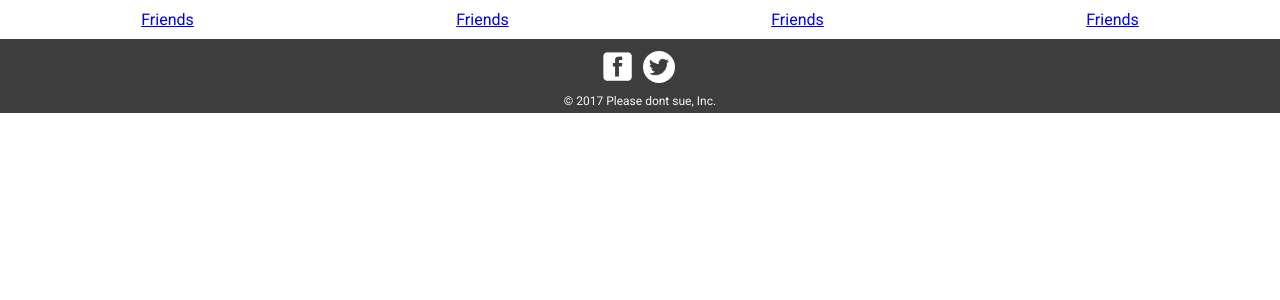
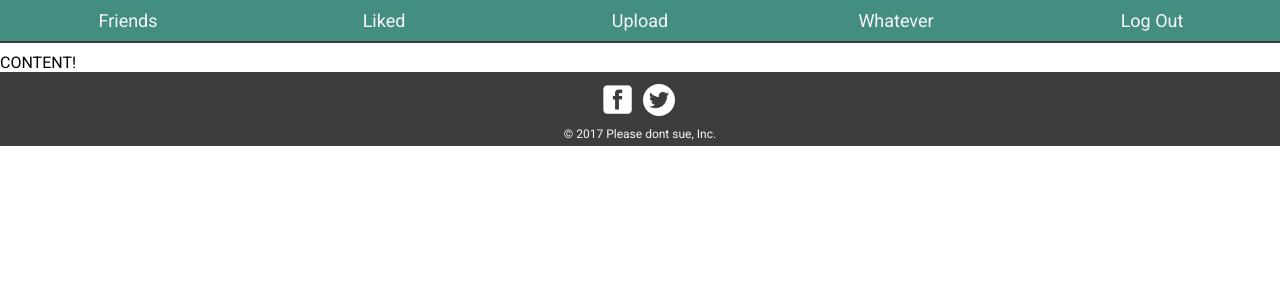
Before and after one commit to AxelTidehorn/The-wall, a PHP site: page /userProfile.php in a window 1280 px wide. Shown: the part 70-370 px from the top of the page. Run offline with PHP 8.4, Linux system fonts and the light colour scheme.

Commit message:
Made some changes
Changed the look of the images, changed some things on the profile page.

```diff
--- a/css/main.css
+++ b/css/main.css
@@ -16,6 +16,9 @@ h2 > a{
 .light-text {
   color: rgb(247, 247, 247);
 }
+.center-text{
+  text-align: center;
+}
         /*END GENERAL*/
 
         /*HEADER*/
@@ -24,7 +27,7 @@ h2 > a{
   position: fixed;
   align-items: center;
   width: 100%;
-  background-color: rgb(247, 247, 247);
+  background-color: rgba(247, 247, 247, 1);
   margin: 0 auto;
   padding: 10px 0;
   border-bottom: 2px rgb(61, 61, 61) solid;
@@ -83,11 +86,18 @@ h2 > a{
   align-items: center;
   width: 100%;
   text-align: center;
-  padding: 10px;
+  padding: 10px 0;
   box-sizing: border-box;
+  background-color: rgb(68, 142, 129);
+  border-bottom: solid rgb(61, 61, 61) 2px;
 }
 .subHeadItem{
   flex: 1;
+}
+.subHeadItem > a{
+  text-decoration: none;
+  font-size: 18px;
+  color: rgb(247, 247, 247);
 }
         /*MAIN PAGE*/
 .pagecont{
@@ -102,19 +112,23 @@ p{
 .contentcont{
   width: 100%;
   margin-top: 10px;
-  margin-bottom: 45px;
+  margin-bottom: 35px;
+  position: relative;
 }
 img{
   width: 100%;
 }
 .actioncont{
   display: flex;
+  background-color: rgba(247, 247, 247, .4);
   align-items: center;
-  padding: 0 5px;
+  padding: 5px 5px;
   margin-top: 8px;
-  margin-bottom: 10px;
+  /*margin-bottom: 10px;*/
   width: 100%;
   box-sizing: border-box;
+  position: absolute;
+  bottom: 3px;
 }
 .profilecont{
   flex: 1;
@@ -122,6 +136,7 @@ img{
 .profilename{
   color: rgb(61, 61, 61);
   font-size: 22px;
+  vertical-align: middle;
   transition: ease-in .3s;
 }
 .profilename:hover{
--- a/header.php
+++ b/header.php
@@ -11,7 +11,7 @@
   <body>
     <header>
       <nav class="navbar">
-        <div class="icon"><a href="#"><i class="fa fa-home fa-3x"></i></a></div>
+        <div class="icon"><a href="index.php"><i class="fa fa-home fa-3x"></i></a></div>
         <div class="icon" id="searchbtn"><a href="#"><i class="fa fa-search fa-3x"></i></a></div>
         <div class="searchbar" id="searchpls">
           <input class="search" type="text" name="Search" placeholder="Search...">
--- a/userProfile.php
+++ b/userProfile.php
@@ -2,9 +2,11 @@
   <div class="pagecont">
     <div class="subHeader">
       <div class="subHeadItem"><a href="#">Friends</a></div>
-      <div class="subHeadItem"><a href="#">Friends</a></div>
-      <div class="subHeadItem"><a href="#">Friends</a></div>
-      <div class="subHeadItem"><a href="#">Friends</a></div>
+      <div class="subHeadItem"><a href="#">Liked</a></div>
+      <div class="subHeadItem"><a href="#">Upload</a></div>
+      <div class="subHeadItem"><a href="#">Whatever</a></div>
+      <div class="subHeadItem"><a href="#">Log Out</a></div>
     </div>
+    <p>CONTENT!</p>
   </div>
 <?php include 'footer.php'; ?>
```
Also changed, not shown: index.php (+4 -6 lines).
